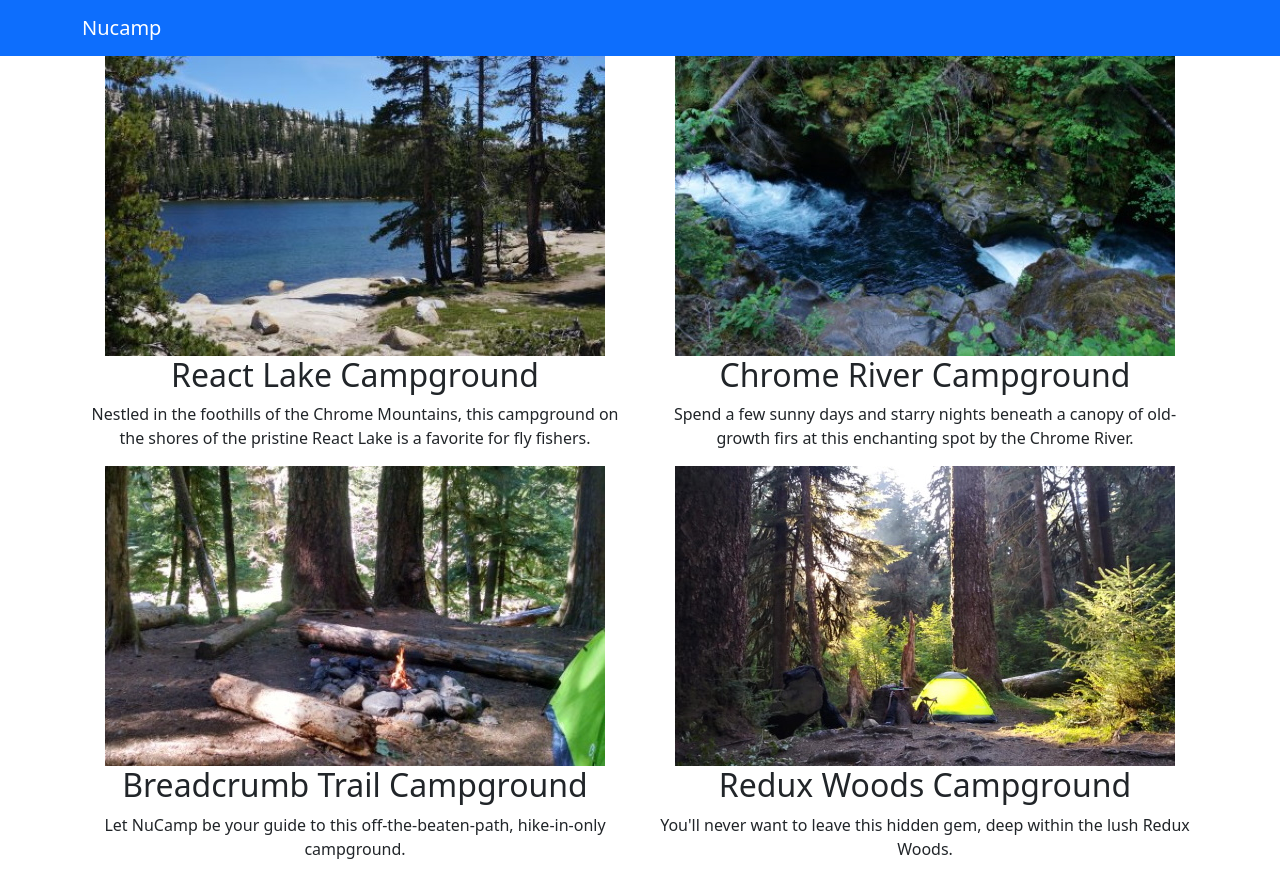
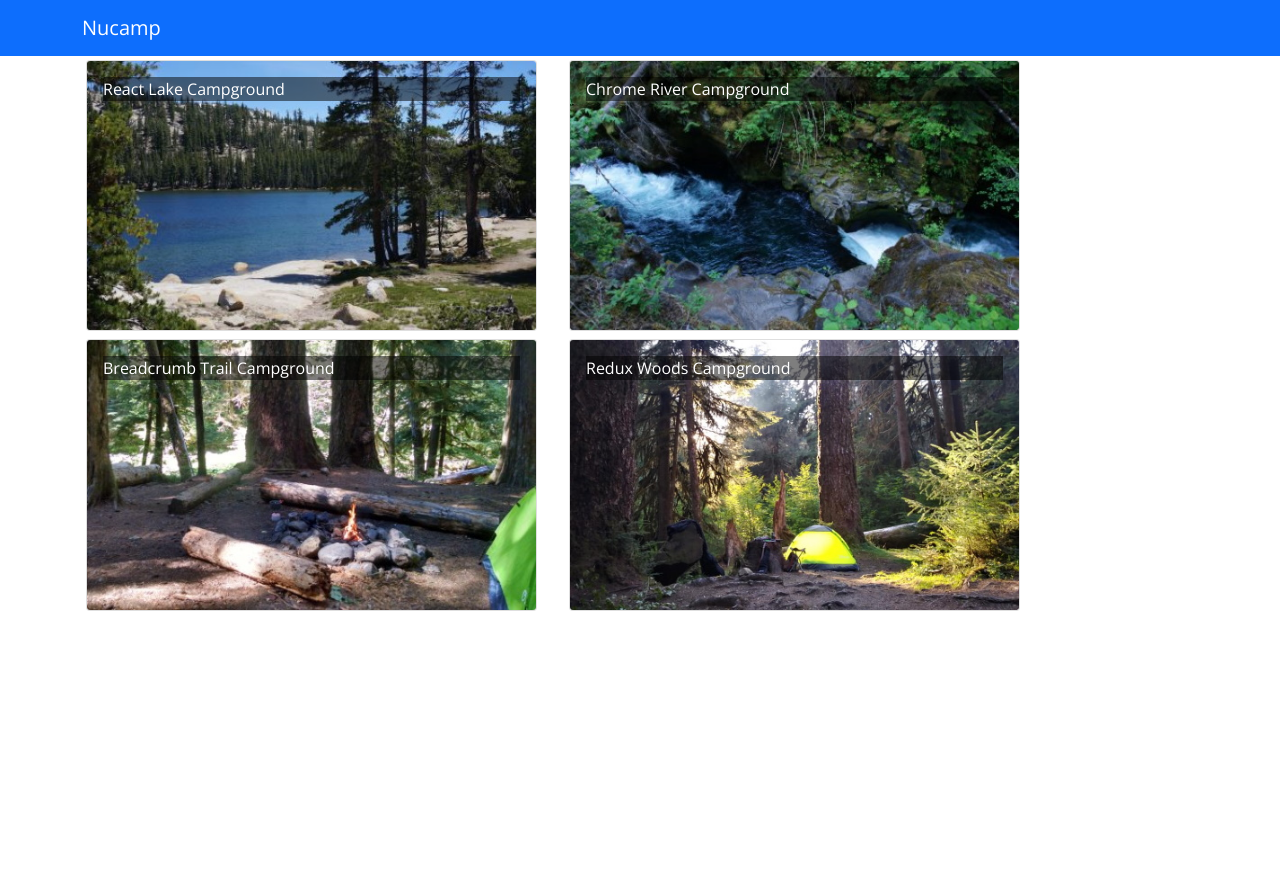
Before and after one commit to illfriday/nucampsite-React-2.0, a React (Create React App) app: page / in a window 1280 px wide. After the commit the page ends 800 px from the top, so only its background shows below. Built offline with nearby package versions, Linux system fonts and the light colour scheme.

Commit message:
add styled cards to directory left state of campsites to App

```diff
--- a/package.json
+++ b/package.json
@@ -12,6 +12,8 @@
     "react-popper": "1.3.6",
     "react-scripts": "4.0.3",
     "reactstrap": "8.5.1",
+    "typeface-lobster": "^1.1.13",
+    "typeface-open-sans": "^1.1.13",
     "web-vitals": "^1.0.1"
   },
   "scripts": {
--- a/src/App.css
+++ b/src/App.css
@@ -1,38 +1,12 @@
-.App {
-  text-align: center;
+body {
+  font-family: 'Open Sans', sans-serif;
 }
 
-.App-logo {
-  height: 40vmin;
-  pointer-events: none;
+.card-title {
+  font: 500 1.25rem 'Lobster' cursive;
 }
 
-@media (prefers-reduced-motion: no-preference) {
-  .App-logo {
-    animation: App-logo-spin infinite 20s linear;
-  }
+.card-img-overlay .card-title {
+  color: white;
+  background-color: rgba(0,0,0,0.5);
 }
-
-.App-header {
-  background-color: #282c34;
-  min-height: 100vh;
-  display: flex;
-  flex-direction: column;
-  align-items: center;
-  justify-content: center;
-  font-size: calc(10px + 2vmin);
-  color: white;
-}
-
-.App-link {
-  color: #61dafb;
-}
-
-@keyframes App-logo-spin {
-  from {
-    transform: rotate(0deg);
-  }
-  to {
-    transform: rotate(360deg);
-  }
-}
--- a/src/App.js
+++ b/src/App.js
@@ -1,20 +1,32 @@
-import React from 'react';
+import React, { Component } from 'react';
 import { Navbar, NavbarBrand } from 'reactstrap';
 import './App.css';
+import { CAMPSITES } from './shared/campsites';
 import Directory from './components/Directory';
+//We are now importing the {CAMPSITES } data, setting it into the local STATE as 'campsites' and passing it as PROPS to the Directory CHILD COMPONENT
 
+class App extends Component {
+  constructor(props) {
+    super(props);
+    this.state = {
+      campsites: CAMPSITES,
+    }
+  }
 
-function App() {
-  return (
+  render() {
+    return (
     <div className="App">
       <Navbar dark color="primary">
         <div className="container">
           <NavbarBrand>Nucamp</NavbarBrand>
         </div>
       </Navbar>
-      <Directory />
+      <Directory campsites={this.state.campsites}/>
     </div>
+    //inside <Directory /> campsites is passed as this.props.campsites
   );
+  }
+
 }
 
 export default App;
--- a/src/components/Directory.js
+++ b/src/components/Directory.js
@@ -1,51 +1,50 @@
 import React, { Component } from "react";
+import { Card, CardImg, CardImgOverlay, CardBody, CardTitle, CardText } from 'reactstrap';
+
 
 class Directory extends Component {
   constructor(props) {
     super(props);
     this.state = {
-      //we are storing in the STATE of this COMPONENTan ARRAY of OBJECTS('campsites') with PROPERTIES we can reference using the 'this' KEYWORD
-      campsites: [
-        {
-          id: 0,
-          name: 'React Lake Campground',
-          image: 'assets/images/react-lake.jpg',
-          elevation: 1233,
-          description: "Nestled in the foothills of the Chrome Mountains, this campground on the shores of the pristine React Lake is a favorite for fly fishers."
-        },
-        {
-          id: 1,
-          name: 'Chrome River Campground ',
-          image: 'assets/images/chrome-river.jpg',
-          elevation: 877,
-          description: "Spend a few sunny days and starry nights beneath a canopy of old-growth firs at this enchanting spot by the Chrome River."
-        },
-        {
-            id: 2,
-            name: 'Breadcrumb Trail Campground',
-            image: 'assets/images/breadcrumb-trail.jpg',
-            elevation: 2901,
-            description: "Let NuCamp be your guide to this off-the-beaten-path, hike-in-only campground."
-        },
-        {
-            id: 3,
-            name: 'Redux Woods Campground',
-            image: 'assets/images/redux-woods.jpg',
-            elevation: 42,
-            description: "You'll never want to leave this hidden gem, deep within the lush Redux Woods."
-        }
-      ]
+      //we WERE storing in the STATE of this COMPONENT an ARRAY of OBJECTS('campsites') with PROPERTIES we can reference using the 'this' KEYWORD
+      //We have NOW LIFTED THE STATE of 'campsites' to the PARENT COMPONENT
+      selectedCampsite: null
+      //We have now creating a selectedCampsites PROPERTY in the STATE OBJECT. this PROPERTY will be updated in the 'onCampsiteSelect' METHOD below
     };
+  }
+  onCampsiteSelect(campsite) {
+    this.setState({selectedCampsite: campsite})
+    //We are changing the 'selectedCampsites' PROPERTY in the STATE when this METHOD is called by the EVENT handler in the 'render()' METHOD for the {directory COMPONENT} below
+    //we are using the setState method to change the STATE. we want to AVOID SETTING THE STATE DIRECTLY OUTSIDE OF THE CONSTRUCTOR
+  }
+
+  renderSelectedCampsite(campsite) {
+
+    if (campsite) {
+      return (
+        <Card>
+          <CardImg top src={campsite.image} alt={campsite.name} key={campsite.id}/>
+          <CardBody>
+            <CardTitle>{campsite.name}</CardTitle>
+            <CardText>{campsite.description}</CardText>
+          </CardBody>
+        </Card>
+      );
+    }
+    return <div />;
   }
 
   render() {
     //we are using the map() function on the 'campsites' ARRAY we have stored in the JSX. in the CALLBACK FUNCTION for the map(), we are telling jS to return a JSX div for each ITERATION within the map ARRAY. In React we should assign the top most element a unique KEY whenever we are rendering an ARRAY
-    const directory = this.state.campsites.map(campsite => {
+    const directory = this.props.campsites.map(campsite => {
       return (
-        <div key={campsite.id} className="col">
-          <img src={campsite.image} alt={campsite.name} />
-          <h2>{campsite.name}</h2>
-          <p>{campsite.description}</p>
+        <div key={campsite.id} className="col-md-5 m-1">
+          <Card onClick={() =>this.onCampsiteSelect(campsite)}>
+            <CardImg src={campsite.image} alt={campsite.name} />
+            <CardImgOverlay>
+              <CardTitle>{campsite.name}</CardTitle>
+            </CardImgOverlay>
+          </Card>
         </div>
       );
     });
@@ -55,8 +54,39 @@
         <div className="row">
           {directory}
         </div>
+        <div className="row">
+          <div className="col-md-5 m-1">
+            {this.renderSelectedCampsite(this.state.selectedCampsite)}
+          </div>
+        </div>
+        {/* <ExampleParentComponent /> */}
       </div>
     );
   }
 }
+//PASSING PROPS AND STATE EXAMPLE
+//we create a PARENT COMPONENT in which we are storing a local STATE containing the PROPERTY of 'number' with a value of 333. Because we are rendering the CHILD COMPONENT within the PARENT, we can pass variables within the STATE to the CHILD as PROPS. We are also passing the custom ATTRIBUTE of 'greeting' as props in this example(not stored in STATE). PROPS are READ-ONLY DATA passed to a CHILD COMPONENT. This means sometimes we will need to LIFT UP THE STATE so multiple CHILD NODES can access the STATE data
+
+// class ExampleParentComponent extends Component {
+//   constructor(props){
+//     super(props);
+//     this.state = {
+//       number: 333
+//     }
+//   }
+//   render() {
+//     return (
+//       <ExampleChildComponent number={this.state.number} greeting="Hello World"/>
+//     );
+//   }
+// }
+
+// class ExampleChildComponent extends Component {
+//   render() {
+//     return (
+//       <div>{this.props.number} {this.props.greeting}</div>
+//     );
+//   }
+// }
+
 export default Directory;
--- a/src/index.js
+++ b/src/index.js
@@ -1,8 +1,10 @@
 import React from 'react';
 import ReactDOM from 'react-dom';
 import './index.css';
+import 'bootstrap/dist/css/bootstrap.min.css';
+import 'typeface-lobster';
+import 'typeface-open-sans';
 import App from './App';
-import 'bootstrap/dist/css/bootstrap.min.css';
 
 
 ReactDOM.render(
--- /dev/null
+++ b/src/shared/campsites.js
@@ -0,0 +1,178 @@
+export const CAMPSITES = [
+    {
+        id: 0,
+        name: 'React Lake Campground',
+        image: 'assets/images/react-lake.jpg',
+        elevation: 1233,
+        description: "Nestled in the foothills of the Chrome Mountains, this campground on the shores of the pristine React Lake is a favorite for fly fishers.",
+        comments: [
+            {
+                id: 0,
+                rating: 5,
+                text: "What a magnificent view!",
+                author: "Tinus Lorvaldes",
+                date: "2018-10-25T16:30Z"
+            },
+            {
+                id: 1,
+                rating: 4,
+                text: "The campground was beautiful, but the bugs could bite sometimes.",
+                author: "Brennen Ech",
+                date: "2017-06-17T03:33Z"
+            },
+            {
+                id: 2,
+                rating: 5,
+                text: "I caught a world-record-breaking trout here on my last visit.",
+                author: "McKenzie Sebastian",
+                date: "2019-02-18T18:12Z"
+            },
+            {
+                id: 3,
+                rating: 5,
+                text: "A wonderful place to reconnect with nature.",
+                author: "Jordan Runn",
+                date: "2019-08-04T20:11Z"
+            },
+            {
+                id: 4,
+                rating: 4,
+                text: "The stars at night were magnificent!",
+                author: "Ann Dabramov",
+                date: "2018-07-23T19:44Z"
+            }
+        ]
+    },
+    {
+        id: 1,
+        name:'Chrome River Campground ',
+        image: 'assets/images/chrome-river.jpg',
+        elevation: 877,
+        description: "Spend a few sunny days and starry nights beneath a canopy of old-growth firs at this enchanting spot by the Chrome River.",
+        comments: [
+            {
+                id: 0,
+                rating: 5,
+                text: "What a magnificent view!",
+                author: "Tinus Lorvaldes",
+                date: "2018-10-25T16:30Z"
+            },
+            {
+                id: 1,
+                rating: 4,
+                text: "The campground was beautiful, but the bugs could bite sometimes.",
+                author: "Brennen Ech",
+                date: "2017-06-17T03:33Z"
+            },
+            {
+                id: 2,
+                rating: 5,
+                text: "I caught a world-record-breaking trout here on my last visit.",
+                author: "McKenzie Sebastian",
+                date: "2019-02-18T18:12Z"
+            },
+            {
+                id: 3,
+                rating: 5,
+                text: "A wonderful place to reconnect with nature.",
+                author: "Jordan Runn",
+                date: "2019-08-04T20:11Z"
+            },
+            {
+                id: 4,
+                rating: 4,
+                text: "The stars at night were magnificent!",
+                author: "Ann Dabramov",
+                date: "2018-07-23T19:44Z"
+            }
+        ]
+    },
+    {
+        id: 2,
+        name:'Breadcrumb Trail Campground',
+        image: 'assets/images/breadcrumb-trail.jpg',
+        elevation: 2901,
+        description: "Let NuCamp be your guide to this off-the-beaten-path, hike-in-only campground.",
+        comments: [
+            {
+                id: 0,
+                rating: 5,
+                text: "What a magnificent view!",
+                author: "Tinus Lorvaldes",
+                date: "2018-10-25T16:30Z"
+            },
+            {
+                id: 1,
+                rating: 4,
+                text: "The campground was beautiful, but the bugs could bite sometimes.",
+                author: "Brennen Ech",
+                date: "2017-06-17T03:33Z"
+            },
+            {
+                id: 2,
+                rating: 5,
+                text: "I caught a world-record-breaking trout here on my last visit.",
+                author: "McKenzie Sebastian",
+                date: "2019-02-18T18:12Z"
+            },
+            {
+                id: 3,
+                rating: 5,
+                text: "A wonderful place to reconnect with nature.",
+                author: "Jordan Runn",
+                date: "2019-08-04T20:11Z"
+            },
+            {
+                id: 4,
+                rating: 4,
+                text: "The stars at night were magnificent!",
+                author: "Ann Dabramov",
+                date: "2018-07-23T19:44Z"
+            }
+        ]
+    },
+    {
+        id: 3,
+        name:'Redux Woods Campground',
+        image: 'assets/images/redux-woods.jpg',
+        elevation: 42,
+        description: "You'll never want to leave this hidden gem, deep within the lush Redux Woods.",
+        comments: [
+            {
+                id: 0,
+                rating: 5,
+                text: "What a magnificent view!",
+                author: "Tinus Lorvaldes",
+                date: "2018-10-25T16:30Z"
+            },
+            {
+                id: 1,
+                rating: 4,
+                text: "The campground was beautiful, but the bugs could bite sometimes.",
+                author: "Brennen Ech",
+                date: "2017-06-17T03:33Z"
+            },
+            {
+                id: 2,
+                rating: 5,
+                text: "I caught a world-record-breaking trout here on my last visit.",
+                author: "McKenzie Sebastian",
+                date: "2019-02-18T18:12Z"
+            },
+            {
+                id: 3,
+                rating: 5,
+                text: "A wonderful place to reconnect with nature.",
+                author: "Jordan Runn",
+                date: "2019-08-04T20:11Z"
+            },
+            {
+                id: 4,
+                rating: 4,
+                text: "The stars at night were magnificent!",
+                author: "Ann Dabramov",
+                date: "2018-07-23T19:44Z"
+            }
+        ]
+    }
+];
```
Also changed, not shown: 1 other file (tests, documents, lock files or other folders).
